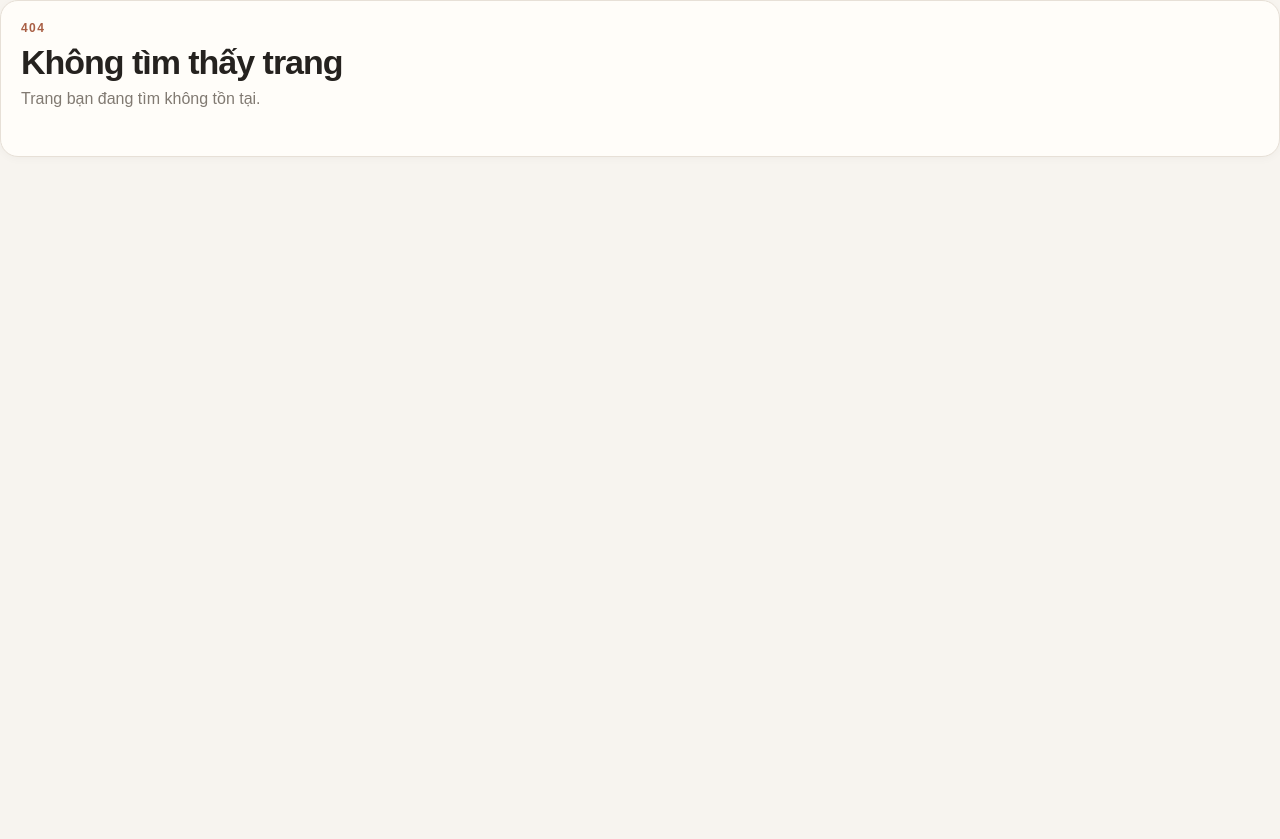
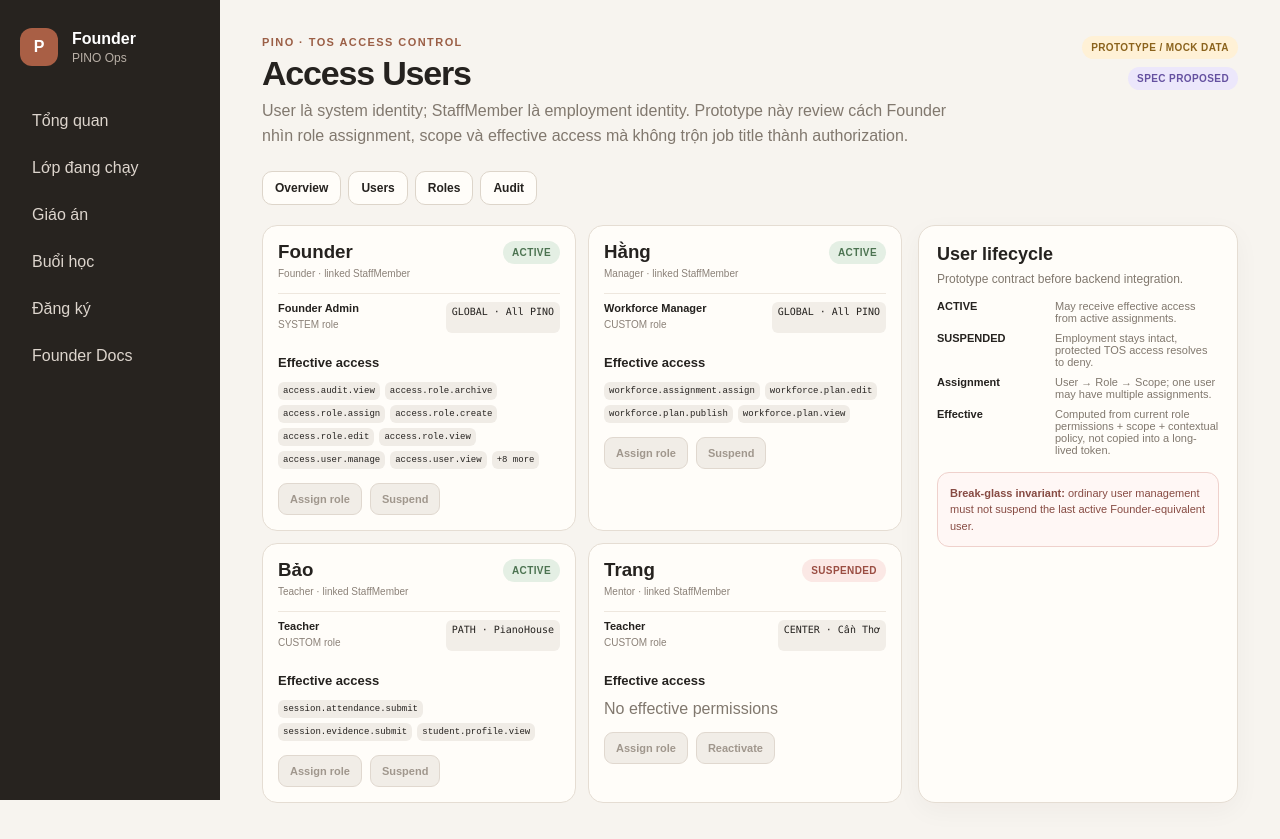
Before and after one commit to vmtct/pino-team-os, a Next.js app: page /founder/access/users in a window 1280 px wide. Before the commit this address had no page. Before the commit the page ends 800 px from the top, so only its background shows below. Built offline with nearby package versions, Linux system fonts and the light colour scheme.

Commit message:
feat: add access-control users prototype

```diff
--- /dev/null
+++ b/app/founder/access/users/page.tsx
@@ -0,0 +1,53 @@
+import { AccessShell, StatusBadge } from "../access-shell";
+import styles from "../access.module.css";
+import { effectivePermissionKeys, prototypeUsers, roleById } from "@/lib/access-control-prototype";
+
+export default function AccessUsersPage() {
+  return <AccessShell
+    title="Access Users"
+    subtitle="User là system identity; StaffMember là employment identity. Prototype này review cách Founder nhìn role assignment, scope và effective access mà không trộn job title thành authorization."
+  >
+    <div className={styles.twoCol}>
+      <section className={styles.userGrid}>
+        {prototypeUsers.map(user => {
+          const effective = effectivePermissionKeys(user);
+          return <article className={styles.userCard} key={user.id}>
+            <div className={styles.panelHeader}>
+              <div><h3>{user.name}</h3><div className={styles.meta}>{user.staffLabel}</div></div>
+              <StatusBadge status={user.status} />
+            </div>
+            <div className={styles.assignments}>
+              {user.assignments.map(assignment => {
+                const role = roleById(assignment.roleId);
+                return <div className={styles.assignment} key={assignment.id}>
+                  <div><strong>{role?.name ?? assignment.roleId}</strong><div className={styles.meta}>{role?.type ?? "—"} role</div></div>
+                  <span className={styles.scope}>{assignment.scopeType} · {assignment.scopeLabel}</span>
+                </div>;
+              })}
+            </div>
+            <h4 className={styles.sectionTitle}>Effective access</h4>
+            <div className={styles.effective}>
+              {effective.length ? effective.slice(0,8).map(key => <code key={key}>{key}</code>) : <span className={styles.muted}>No effective permissions</span>}
+              {effective.length > 8 ? <code>+{effective.length - 8} more</code> : null}
+            </div>
+            <div className={styles.buttonRow} style={{marginTop:14}}>
+              <button type="button" className={styles.buttonDisabled} disabled>Assign role</button>
+              <button type="button" className={styles.buttonDisabled} disabled>{user.status === "ACTIVE" ? "Suspend" : "Reactivate"}</button>
+            </div>
+          </article>;
+        })}
+      </section>
+
+      <aside className={styles.panel}>
+        <header className={styles.panelHeader}><div><h2>User lifecycle</h2><p>Prototype contract before backend integration.</p></div></header>
+        <div className={styles.legend}>
+          <div className={styles.legendRow}><span>ACTIVE</span><span>May receive effective access from active assignments.</span></div>
+          <div className={styles.legendRow}><span>SUSPENDED</span><span>Employment stays intact, protected TOS access resolves to deny.</span></div>
+          <div className={styles.legendRow}><span>Assignment</span><span>User → Role → Scope; one user may have multiple assignments.</span></div>
+          <div className={styles.legendRow}><span>Effective</span><span>Computed from current role permissions + scope + contextual policy, not copied into a long-lived token.</span></div>
+        </div>
+        <div className={styles.danger}><strong>Break-glass invariant:</strong> ordinary user management must not suspend the last active Founder-equivalent user.</div>
+      </aside>
+    </div>
+  </AccessShell>;
+}
```
